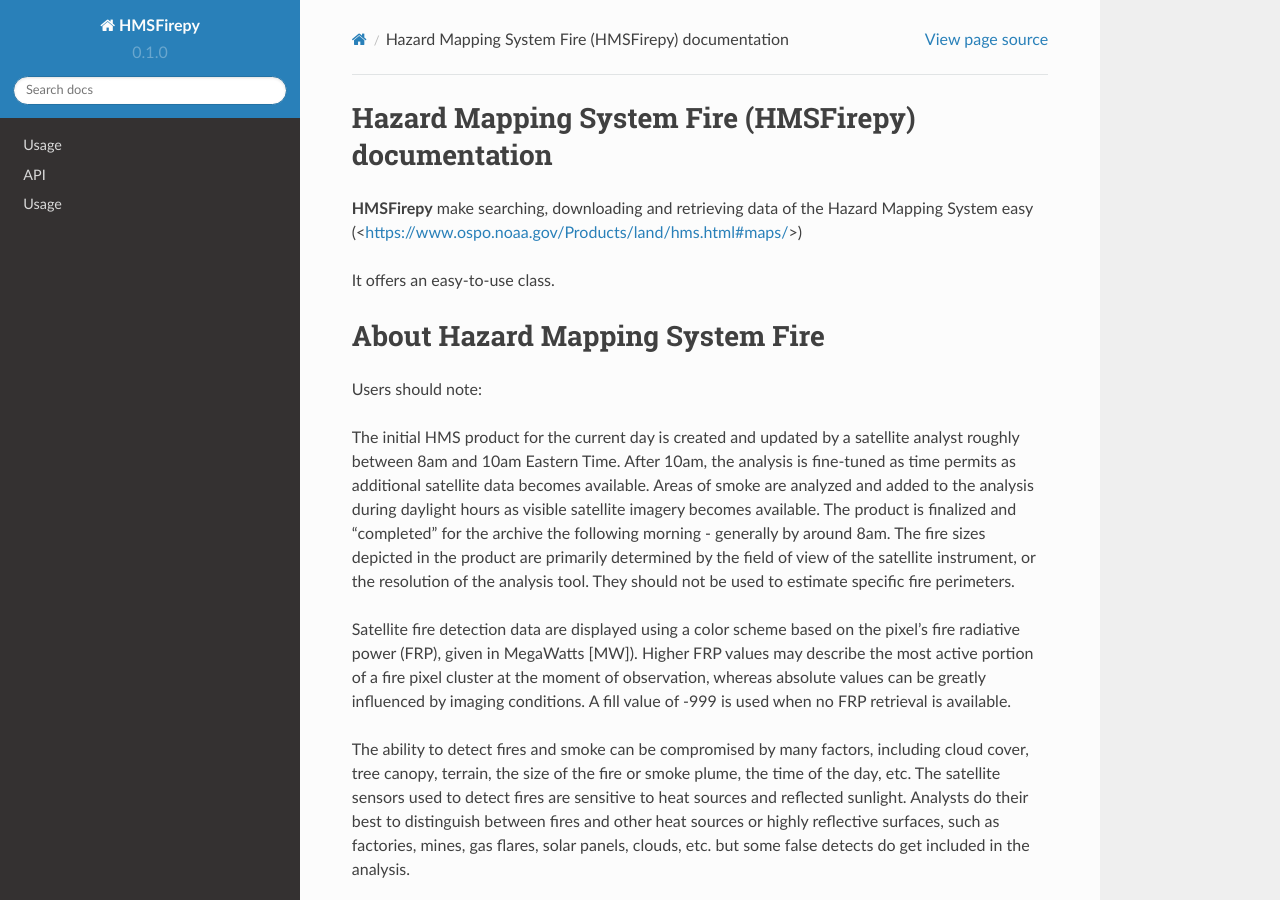
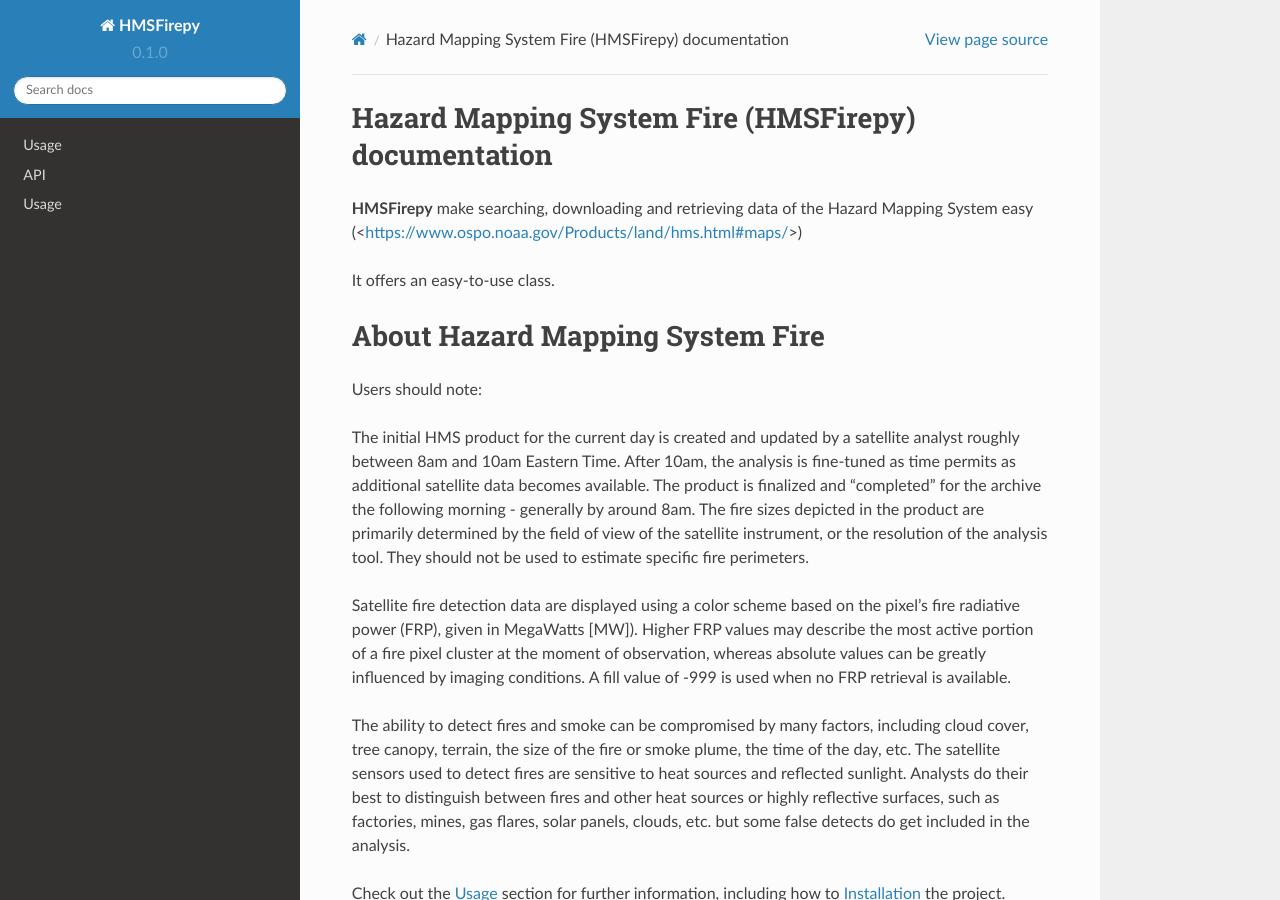
Before and after one commit to joelchaconcastillo/OSPO_HMS_Fire, a Sphinx documentation site: the page built from docs/source/index.rst, in a window 1280 px wide and 900 px high. Built offline with Sphinx 7.4.7 and the Read the Docs theme 2.0.0, drawn with Linux system fonts in a browser that asks for light colours; some of the changed text lies outside the part shown.

Commit message:
Update index.rst

```diff
--- a/docs/source/index.rst
+++ b/docs/source/index.rst
@@ -9,20 +9,13 @@
 
 Users should note:
 
-The initial HMS product for the current day is created and updated by a satellite analyst roughly between 8am and 10am Eastern Time. After 10am, the analysis is fine-tuned as time permits as additional satellite data becomes available. Areas of smoke are analyzed and added to the analysis during daylight hours as visible satellite imagery becomes available. The product is finalized and "completed" for the archive the following morning - generally by around 8am.
+The initial HMS product for the current day is created and updated by a satellite analyst roughly between 8am and 10am Eastern Time. After 10am, the analysis is fine-tuned as time permits as additional satellite data becomes available. The product is finalized and "completed" for the archive the following morning - generally by around 8am.
 The fire sizes depicted in the product are primarily determined by the field of view of the satellite instrument, or the resolution of the analysis tool. They should not be used to estimate specific fire perimeters.
 
 Satellite fire detection data are displayed using a color scheme based on the pixel's fire radiative power (FRP), given in MegaWatts [MW]). Higher FRP values may describe the most active portion of a fire pixel cluster at the moment of observation, whereas absolute values can be greatly influenced by imaging conditions. A fill value of -999 is used when no FRP retrieval is available.
 
 The ability to detect fires and smoke can be compromised by many factors, including cloud cover, tree canopy, terrain, the size of the fire or smoke plume, the time of the day, etc. The satellite sensors used to detect fires are sensitive to heat sources and reflected sunlight. Analysts do their best to distinguish between fires and other heat sources or highly reflective surfaces, such as factories, mines, gas flares, solar panels, clouds, etc. but some false detects do get included in the analysis.
 
-
-
-
-**Lumache** (/lu'make/) is a Python library for cooks and food lovers
-that creates recipes mixing random ingredients.
-It pulls data from the `Open Food Facts database <https://world.openfoodfacts.org/>`_
-and offers a *simple* and *intuitive* API.
 
 Check out the :doc:`usage` section for further information, including
 how to :ref:`installation` the project.
```
